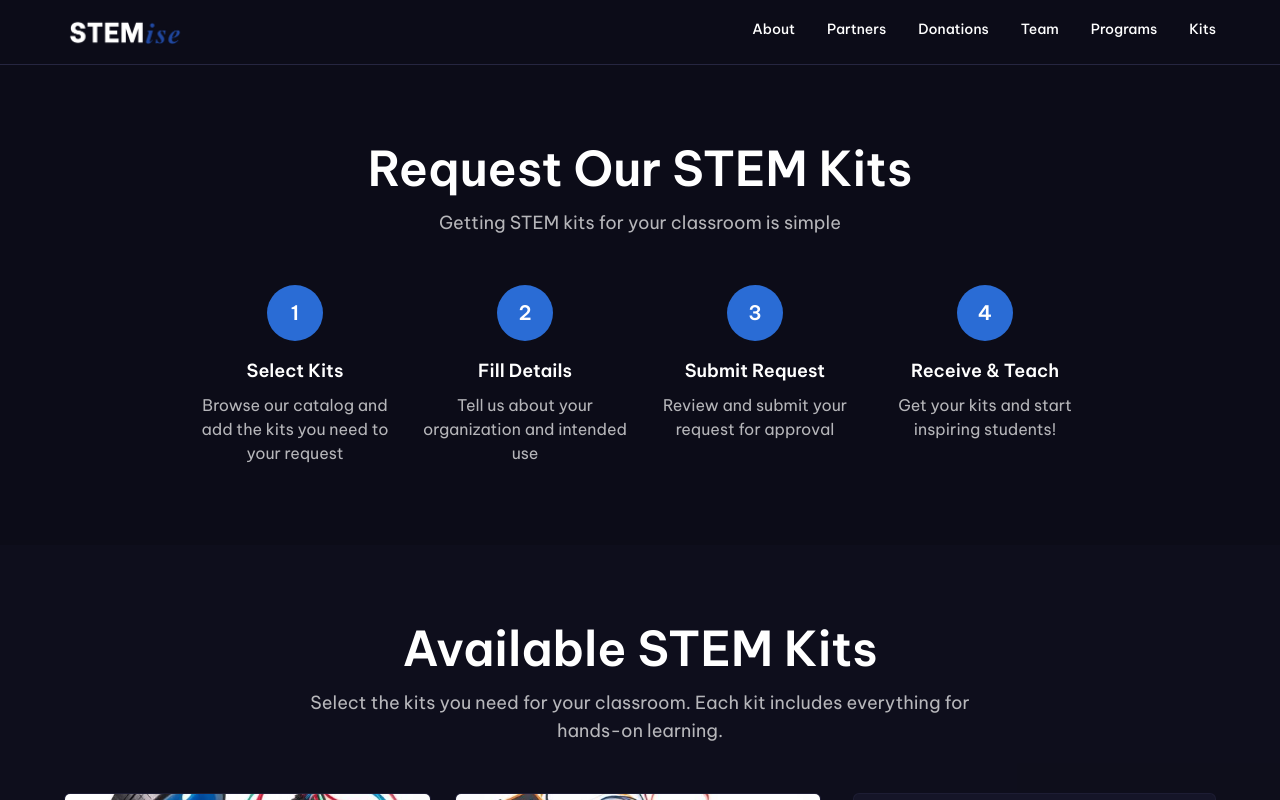
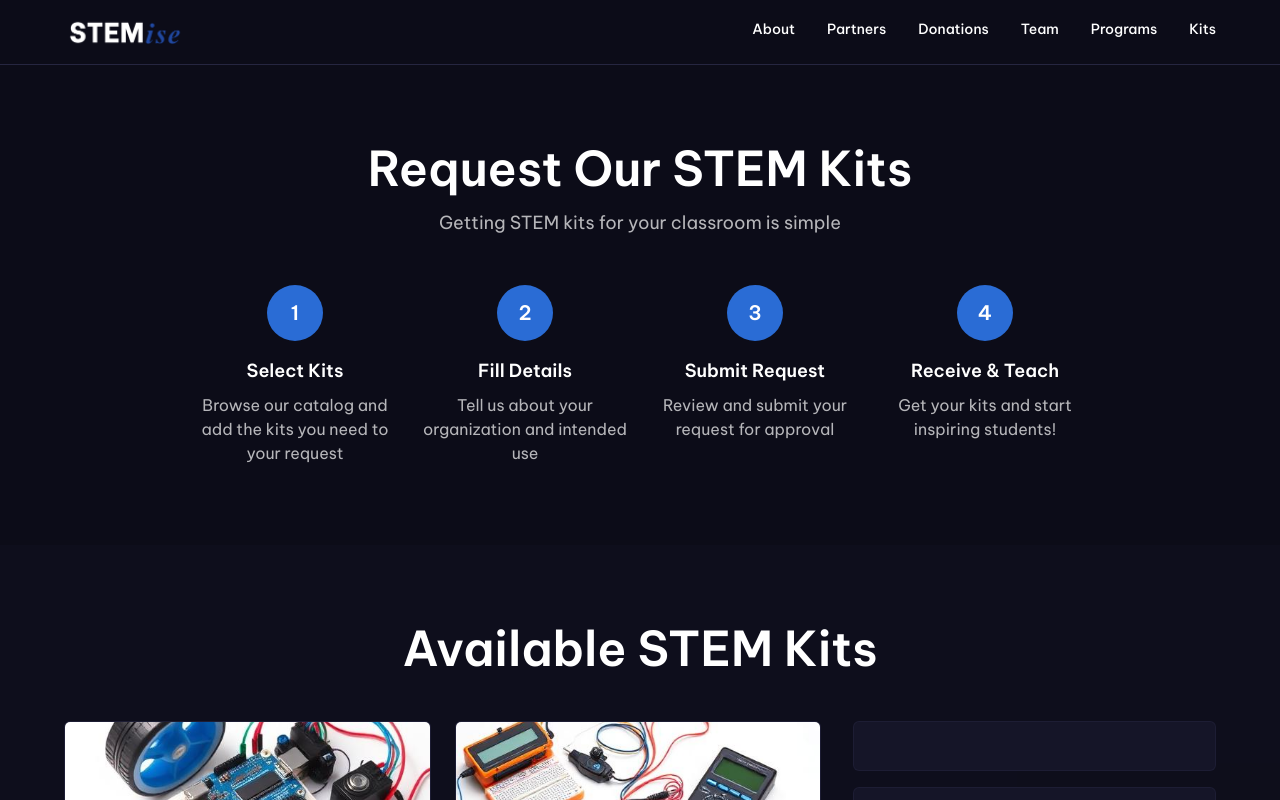
Before and after one commit to STEMise/stemise-website-current-1-3-2026, a React (Vite) app: page /kits in a window 1280 px wide. Shown: the top 800 px of the page. Built offline with nearby package versions, Linux system fonts and the light colour scheme; the HTML template or start-up script is replaced by a standard one.

Commit message:
Visual edit in Lovable
Edited UI in Lovable

```diff
--- a/src/pages/Kits.tsx
+++ b/src/pages/Kits.tsx
@@ -318,9 +318,7 @@ const Kits = () => {
           <div className="container mx-auto px-6">
             <div className="text-center mb-12">
               <h2 className="text-3xl font-bold text-foreground mb-4 md:text-5xl">Available STEM Kits</h2>
-              <p className="text-foreground/70 max-w-2xl mx-auto text-lg">
-                Select the kits you need for your classroom. Each kit includes everything for hands-on learning.
-              </p>
+
             </div>
 
             <div className="grid lg:grid-cols-3 gap-8">
@@ -473,7 +471,7 @@ const Kits = () => {
           <div className="container mx-auto px-6">
             <div className="text-center mb-12">
               <h2 className="text-3xl font-bold text-foreground mb-4 md:text-5xl">Frequently Asked Questions</h2>
-              <p className="text-foreground/70 max-w-xl mx-auto text-lg">Everything you need to know about requesting STEM kits</p>
+
             </div>
             <div className="max-w-3xl mx-auto">
               <Accordion type="single" collapsible className="space-y-4">
```
